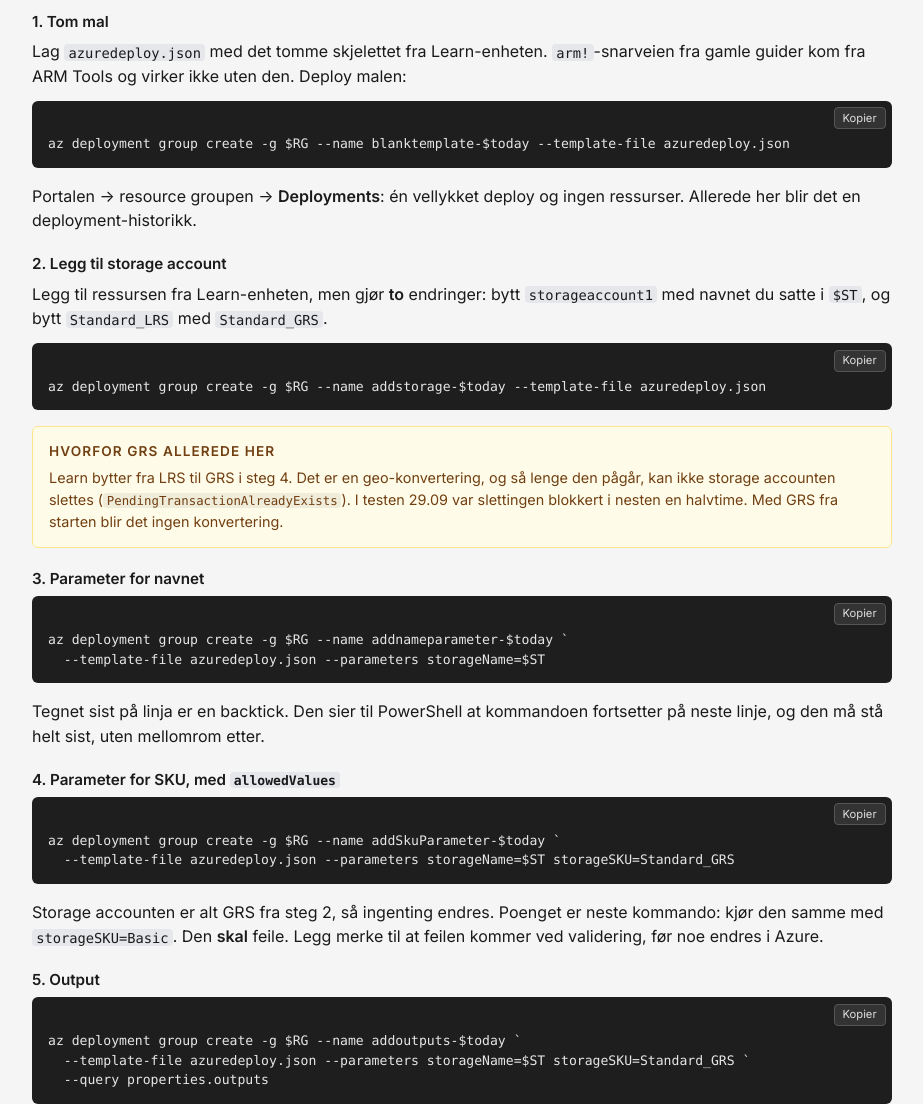
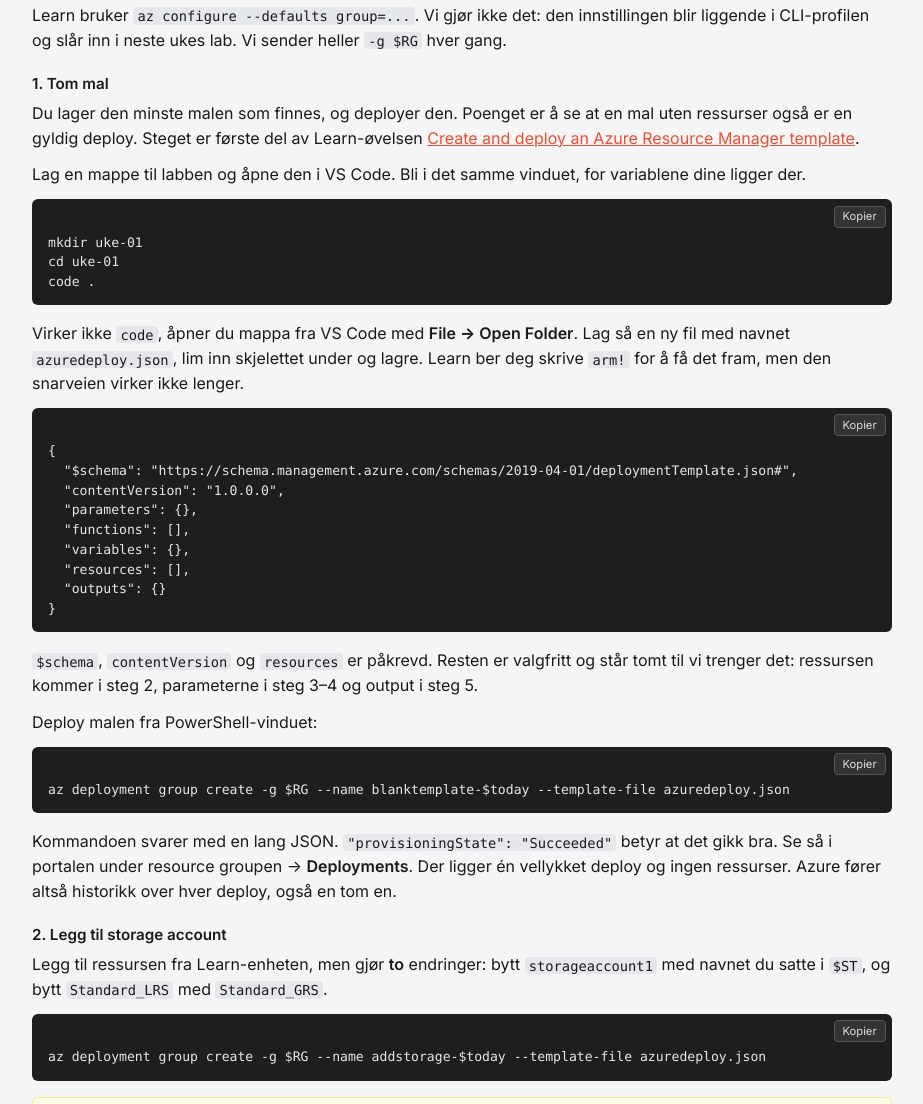
Before and after one commit to Fremra/az104, a plain HTML site: page uke-01/index.html in a window 1280 px wide. Shown: the part 3001-4105 px from the top of the page, without its empty margins (178-1101 px from the left). Drawn offline with Linux system fonts and the light colour scheme.

Commit message:
Uke 1: forklar steg 1 (tom mal) steg for steg

```diff
--- a/uke-01/index.html
+++ b/uke-01/index.html
@@ -183,6 +183,10 @@ az deployment group create -g $RG --name addnameparameter-$today \
 
   <h3>Del A — ARM-mal (Learn, ca. 30 min)</h3>
   <p>
+    Ha Learn-øvelsen åpen ved siden av. Learn forklarer hva som skal inn i malen. Kommandoene tar du
+    herfra, for Learns er skrevet for bash.
+  </p>
+  <p>
     Sett opp resource group og variabler én gang. Navnet på storage accounten må være unikt i hele Azure og
     bestå av 3–24 små bokstaver og tall. Ingen bindestrek, så Svein-Tore skriver <code>sveintore</code>.
     Vi setter det sammen av <code>st</code> (for storage account), fornavnet ditt og <code>uke01</code>.
@@ -201,13 +205,40 @@ az group create --name $RG --location norwayeast</code></pre>
 
   <h4>1. Tom mal</h4>
   <p>
-    Lag <code>azuredeploy.json</code> med det tomme skjelettet fra Learn-enheten. <code>arm!</code>-snarveien
-    fra gamle guider kom fra ARM Tools og virker ikke uten den. Deploy malen:
+    Du lager den minste malen som finnes, og deployer den. Poenget er å se at en mal uten ressurser
+    også er en gyldig deploy. Steget er første del av Learn-øvelsen
+    <a href="https://learn.microsoft.com/en-us/training/modules/create-azure-resource-manager-template-vs-code/3-exercise-create-and-deploy-template/">Create and deploy an Azure Resource Manager template</a>.
   </p>
+  <p>
+    Lag en mappe til labben og åpne den i VS Code. Bli i det samme vinduet, for variablene dine ligger der.
+  </p>
+<pre><code>mkdir uke-01
+cd uke-01
+code .</code></pre>
+  <p>
+    Virker ikke <code>code</code>, åpner du mappa fra VS Code med <b>File → Open Folder</b>.
+    Lag så en ny fil med navnet <code>azuredeploy.json</code>, lim inn skjelettet under og lagre.
+    Learn ber deg skrive <code>arm!</code> for å få det fram, men den snarveien virker ikke lenger.
+  </p>
+<pre><code>{
+  "$schema": "https://schema.management.azure.com/schemas/2019-04-01/deploymentTemplate.json#",
+  "contentVersion": "1.0.0.0",
+  "parameters": {},
+  "functions": [],
+  "variables": {},
+  "resources": [],
+  "outputs": {}
+}</code></pre>
+  <p>
+    <code>$schema</code>, <code>contentVersion</code> og <code>resources</code> er påkrevd. Resten er valgfritt
+    og står tomt til vi trenger det: ressursen kommer i steg 2, parameterne i steg 3–4 og output i steg 5.
+  </p>
+  <p>Deploy malen fra PowerShell-vinduet:</p>
 <pre><code>az deployment group create -g $RG --name blanktemplate-$today --template-file azuredeploy.json</code></pre>
   <p>
-    Portalen → resource groupen → <b>Deployments</b>: én vellykket deploy og ingen ressurser.
-    Allerede her blir det en deployment-historikk.
+    Kommandoen svarer med en lang JSON. <code>"provisioningState": "Succeeded"</code> betyr at det gikk bra.
+    Se så i portalen under resource groupen → <b>Deployments</b>. Der ligger én vellykket deploy og ingen
+    ressurser. Azure fører altså historikk over hver deploy, også en tom en.
   </p>
 
   <h4>2. Legg til storage account</h4>
```
